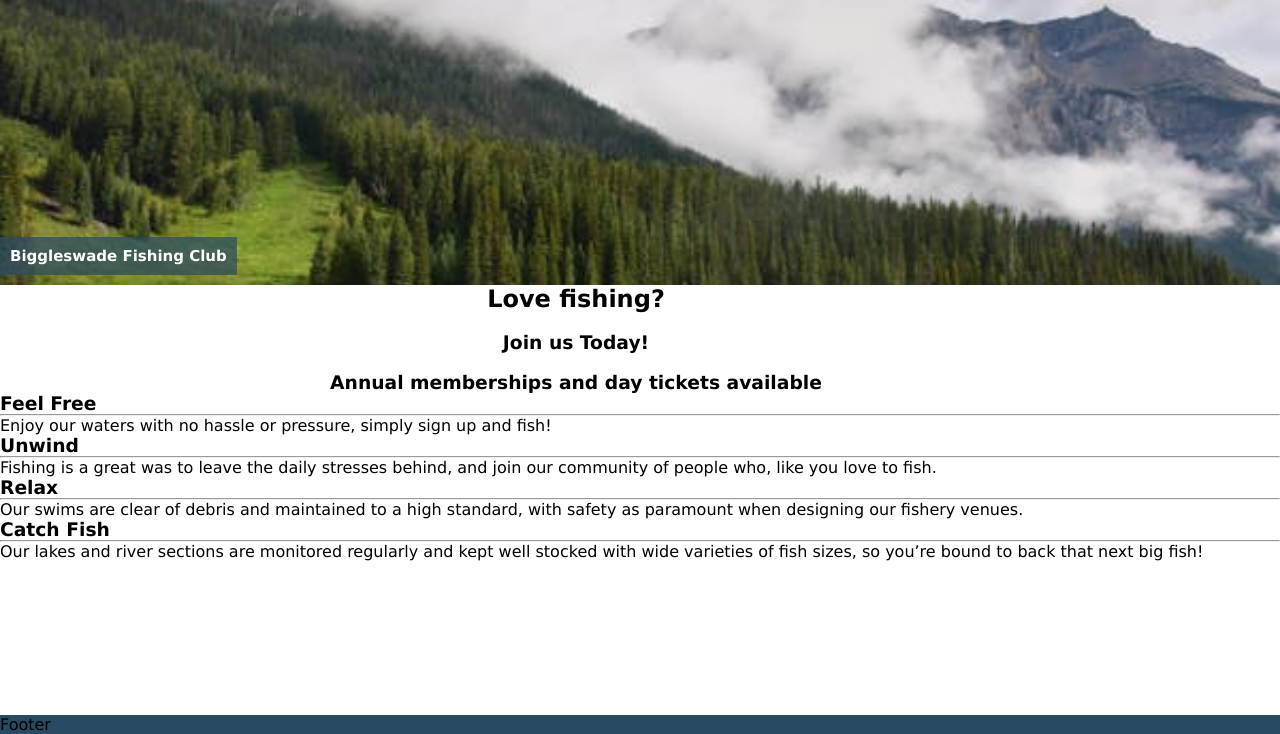
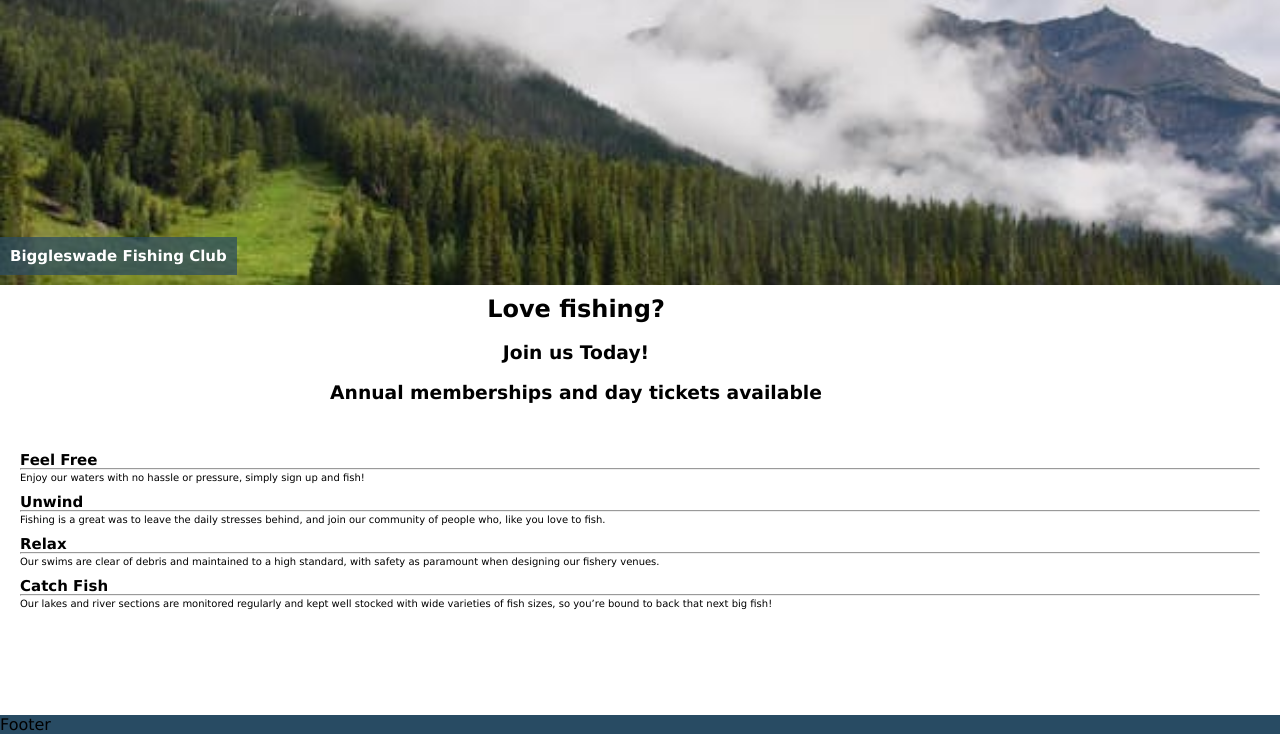
Before and after one commit to Rick-8/fishingclub, a plain HTML site: page index.html in a window 1280 px wide. Shown: the part 66-800 px from the top of the page. Drawn offline with Linux system fonts and the light colour scheme; a web font is replaced by a local one.

Commit message:
Index page styling updated

```diff
--- a/assets/css/style.css
+++ b/assets/css/style.css
@@ -57,7 +57,26 @@ main {
 #middle-content {
     max-width: 90%;
     text-align: center;
+    margin-top: 10px;
     }
+#reasons {
+    margin-top: 20px;
+    padding: 20px;
+    text-align: justify;
+    line-height: 15px;
+}
+
+#reasons div {
+    margin-top: 10px;
+
+}
+
+#reasons h3 {
+    font-size: 15px;
+}
+#reasons p {
+    font-size: 10px;
+}
 
 /* Footer */
 footer {
```
